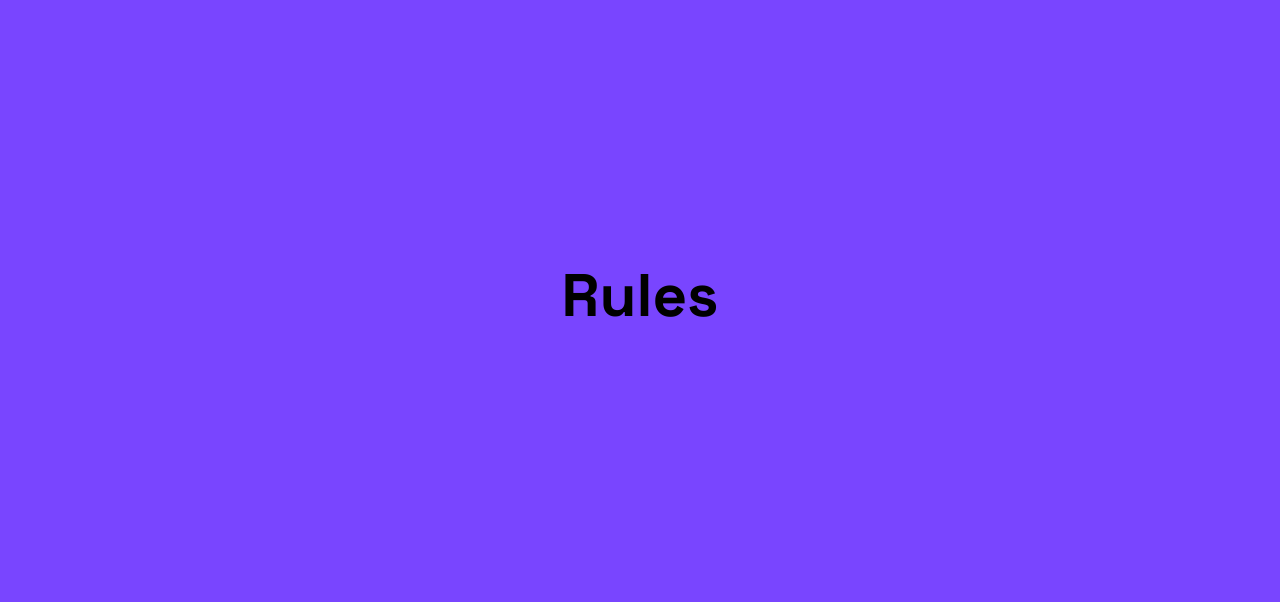
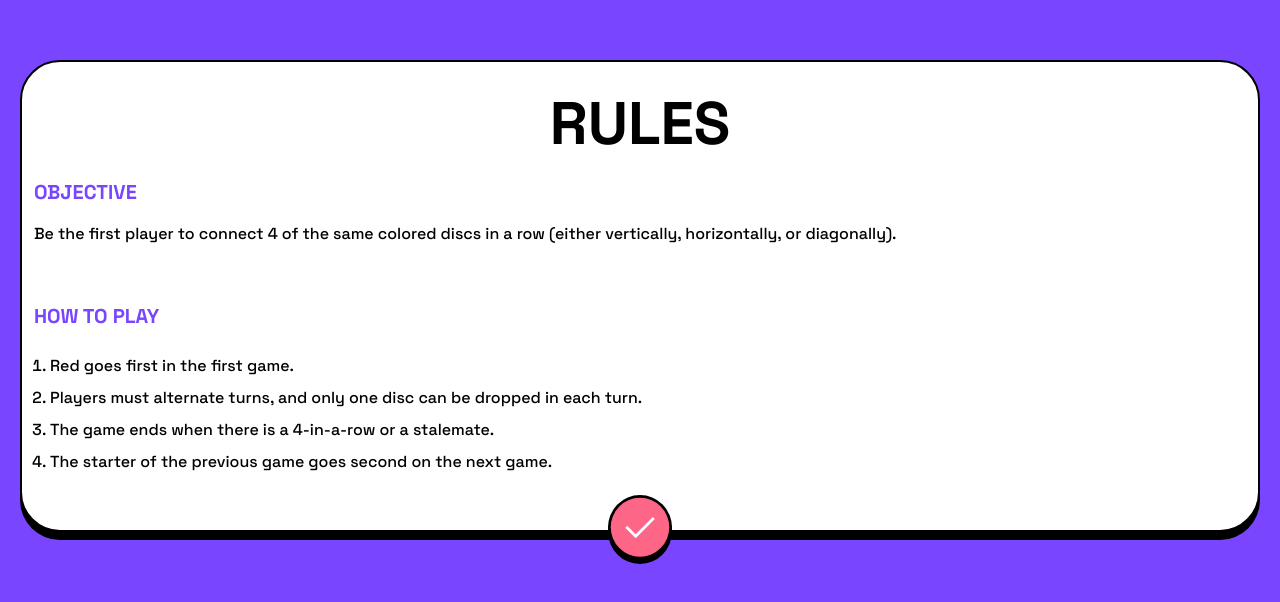
Before and after one commit to lzwingelstein/four-fun, a Next.js app: page /rules in a window 1280 px wide. Shown: the part 104-706 px from the top of the page. Built offline with nearby package versions, Linux system fonts and the light colour scheme.

Commit message:
[feat] Add rules page

```diff
--- a/src/app/globals.css
+++ b/src/app/globals.css
@@ -28,6 +28,9 @@
   p {
     @apply text-base font-medium;
   }
+  li {
+    @apply text-base font-medium;
+  }
 }
 
 @layer utilities {
@@ -35,3 +38,17 @@
     text-wrap: balance;
   }
 }
+
+.bshape {
+  box-shadow: 0px 8px 0px 0px #000000;
+  border-width: 2px;
+  border-color: black;
+  border-radius: 20px;
+}
+
+.dshape {
+  box-shadow: 0px 8px 0px 0px #000000;
+  border-width: 2px;
+  border-color: black;
+  border-radius: 40px;
+}
--- a/src/app/rules/page.tsx
+++ b/src/app/rules/page.tsx
@@ -1,7 +1,41 @@
+import Image from "next/image";
+import Link from "next/link";
+import IconCheck from "@/assets/images/icon-check.svg";
+
 export default function RulesPage() {
   return (
-    <main className="flex flex-col h-[100vh] justify-center items-center">
-      <h1>Rules</h1>
+    <main className="flex flex-col h-[100vh] justify-center items-center p-5 ">
+      <div className="dshape bg-white px-3 w-full py-8 rounded-[48px] relative">
+        <h1 className="text-center">RULES</h1>
+        <p className="pb-6"></p>
+        <h3 className="text-purple-500">OBJECTIVE</h3>
+        <p className="pb-4"></p>
+        <p>
+          Be the first player to connect 4 of the same colored discs in a row
+          (either vertically, horizontally, or diagonally).
+        </p>
+        <p className="pb-14"></p>
+        <h3 className="text-purple-500">HOW TO PLAY</h3>
+        <p className="pb-6"></p>
+        <ol className="list-decimal ml-4 space-y-2">
+          <li>Red goes first in the first game.</li>
+          <li>
+            Players must alternate turns, and only one disc can be dropped in
+            each turn.
+          </li>
+          <li>The game ends when there is a 4-in-a-row or a stalemate.</li>
+          <li>
+            The starter of the previous game goes second on the next game.
+          </li>
+        </ol>
+        <p className="pb-6"></p>
+        <Link
+          href="/"
+          className="absolute bottom-[-34px] left-0 right-0 mx-auto w-fit"
+        >
+          <Image src={IconCheck} alt="icon-check" width={64} height={64} />
+        </Link>
+      </div>
     </main>
   );
 }
--- a/src/components/Buttons/BLink/index.tsx
+++ b/src/components/Buttons/BLink/index.tsx
@@ -1,5 +1,4 @@
 import clsx from "clsx";
-import classes from "../shadow.module.css";
 import Link from "next/link";
 import Image from "next/image";
 import { StaticImport } from "next/dist/shared/lib/get-img-props";
@@ -20,9 +19,8 @@ export default function BLink({
     <Link
       href={href}
       className={clsx(
-        "text-black font-bold py-2 px-4 rounded-[20px] flex justify-between items-center w-[335px] h-[72px] mb-2",
-        className,
-        classes.mshadow
+        "bshape text-black font-bold py-2 px-4 flex justify-between items-center w-[335px] h-[72px] mb-2",
+        className
       )}
     >
       <h2>{text}</h2>
--- a/src/components/Buttons/BLinkP2C/index.tsx
+++ /dev/null
@@ -1,23 +0,0 @@
-import clsx from "clsx";
-import P2C from "../../../assets/images/player-vs-cpu.svg";
-import classes from "../shadow.module.css";
-import BLink from "../BLink";
-
-export default function P2CButton({
-  className,
-}: Readonly<{
-  className?: string;
-}>) {
-  return (
-    <BLink
-      href="/play-vs-cpu"
-      text="PLAY VS CPU"
-      icon={P2C}
-      className={clsx(
-        "bg-primary text-black font-bold py-2 px-4 rounded-[20px] flex justify-between items-center w-[335px] h-[72px] mb-2",
-        className,
-        classes.mshadow
-      )}
-    ></BLink>
-  );
-}
--- a/src/components/Buttons/P2PButton/index.tsx
+++ /dev/null
@@ -1,30 +0,0 @@
-import clsx from "clsx";
-import playerVsPlayer from "../../../assets/images/player-vs-player.svg";
-import Image from "next/image";
-import classes from "../shadow.module.css";
-
-export default function P2PButton({
-  className,
-  ...props
-}: Readonly<{
-  className?: string;
-}>) {
-  return (
-    <button
-      className={clsx(
-        "bg-primary text-black font-bold py-2 px-4 rounded-[20px] flex justify-between items-center w-[335px] h-[72px] mb-2",
-        className,
-        classes.mshadow
-      )}
-      {...props}
-    >
-      <h2>PLAY VS PLAYER</h2>
-      <Image
-        src={playerVsPlayer}
-        alt="player-vs-player"
-        width={76}
-        height={40}
-      />
-    </button>
-  );
-}
--- a/src/components/Buttons/shadow.module.css
+++ /dev/null
@@ -1,5 +0,0 @@
-.mshadow {
-  box-shadow: 0px 8px 0px 0px #000000;
-  border-width: 2px;
-  border-color: black;
-}
```
